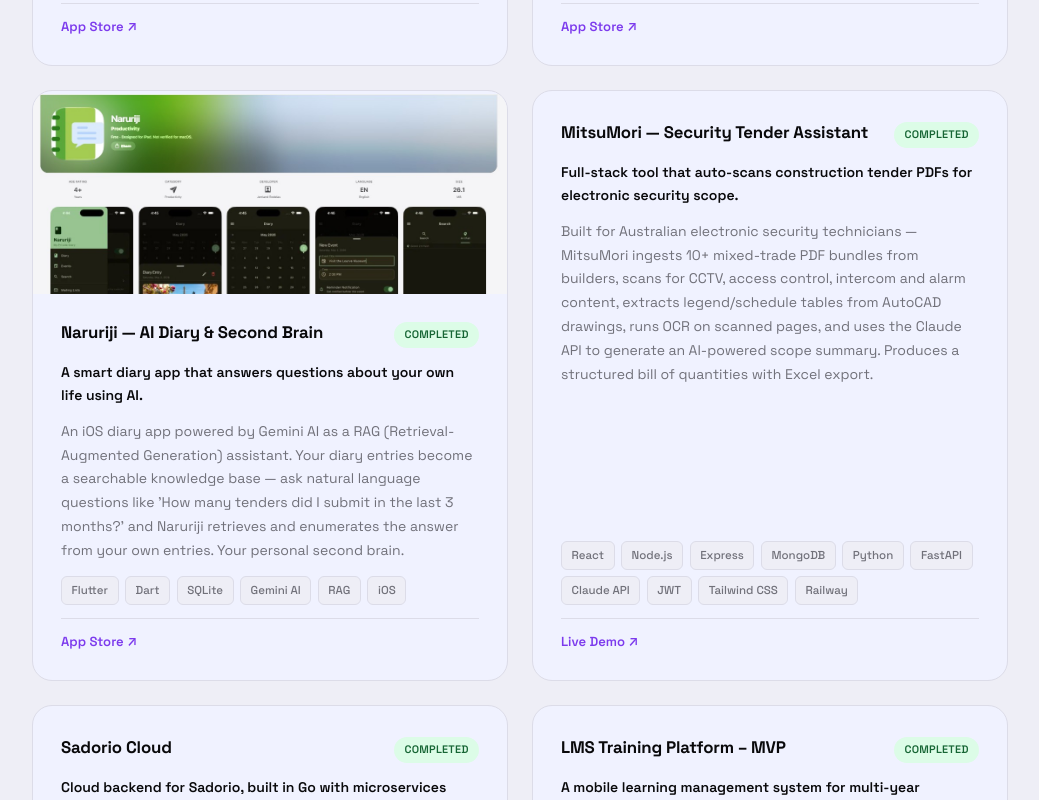
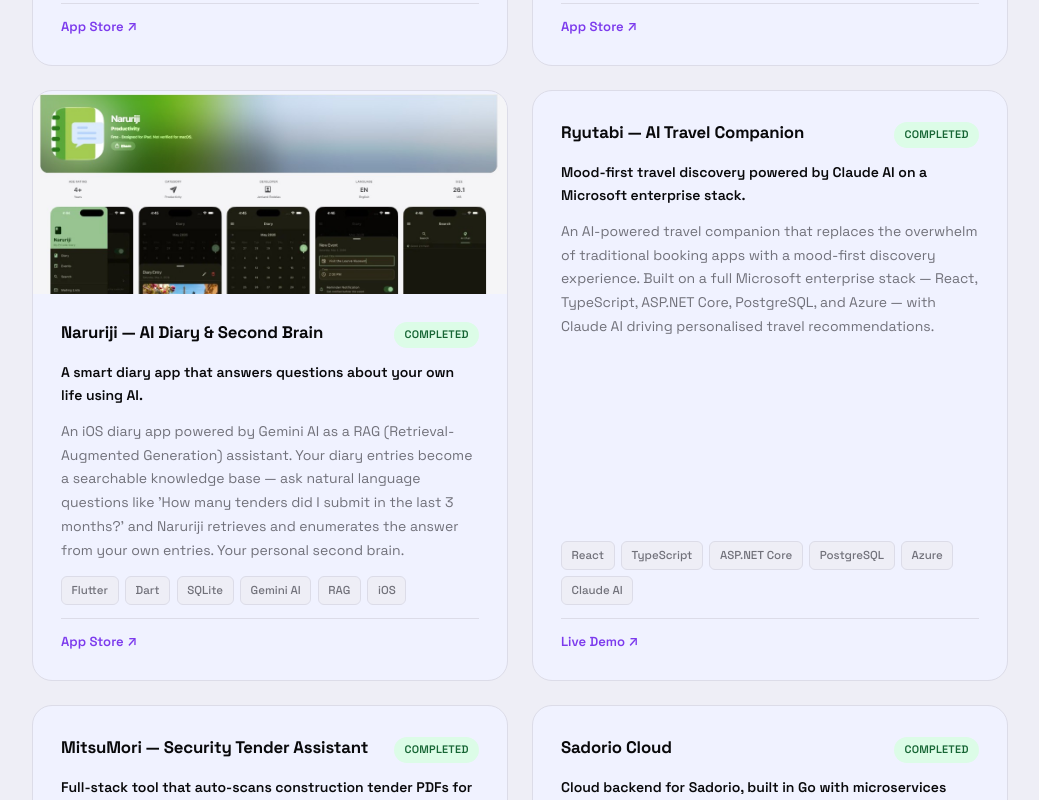
Before and after one commit to jerryrodelas/personal-page, a React (Vite) app: page / in a window 1280 px wide. Shown: the part 1940-2740 px from the top of the page, without its empty margins (120-1159 px from the left). Built offline with nearby package versions, Linux system fonts and the light colour scheme.

Commit message:
Add Ryutabi project

```diff
--- a/src/data/projects.js
+++ b/src/data/projects.js
@@ -54,6 +54,21 @@
   },
 
   // ── Full-Stack Web Apps ───────────────────────────────────────────────────
+  {
+    id: 9,
+    title: "Ryutabi — AI Travel Companion",
+    tagline: "Mood-first travel discovery powered by Claude AI on a Microsoft enterprise stack.",
+    description:
+      "An AI-powered travel companion that replaces the overwhelm of traditional booking apps with a mood-first discovery experience. Built on a full Microsoft enterprise stack — React, TypeScript, ASP.NET Core, PostgreSQL, and Azure — with Claude AI driving personalised travel recommendations.",
+    category: "web",
+    status: "completed",
+    tags: ["React", "TypeScript", "ASP.NET Core", "PostgreSQL", "Azure", "Claude AI"],
+    appStoreLink: "",
+    playStoreLink: "",
+    githubLink: "",
+    liveLink: "https://ryutravel.net",
+    image: "",
+  },
   {
     id: 7,
     title: "MitsuMori — Security Tender Assistant",
```
Also changed, not shown: src/components/transcript06052026.txt (added).
